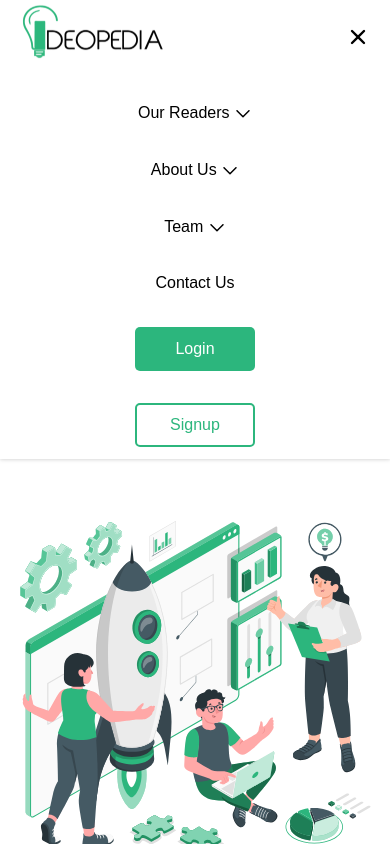
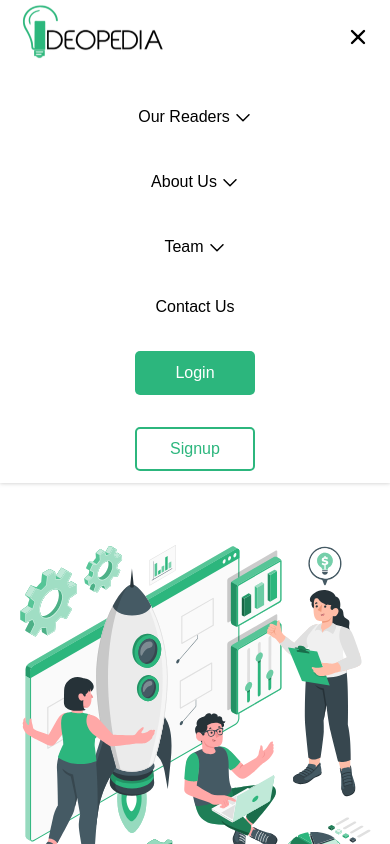
Before and after one commit to ideopedia/client, a Next.js app: page /about in a window 390 px wide. Both pictures are taken after a click on the button 358 px from the left and 32 px from the top of the page. Shown: the top 844 px of the page. Built offline with nearby package versions, Linux system fonts and the light colour scheme.

Commit message:
krishnan16nov

```diff
--- /dev/null
+++ b/components/Bullet.js
@@ -0,0 +1,19 @@
+import React from "react";
+
+function Bullet(props) {
+  return (
+    <div>
+      <svg
+        width={props.widthc}
+        height={props.heightc}
+        viewBox="0 0 8 8"
+        fill="none"
+        xmlns="http://www.w3.org/2000/svg"
+      >
+        <circle cx="4" cy="4" r="4" fill="black" />
+      </svg>
+    </div>
+  );
+}
+
+export default Bullet;
--- a/components/hero.js
+++ b/components/hero.js
@@ -6,6 +6,7 @@ import SliderComponent from "../components/heroslider";
 import { Player, Controls } from "@lottiefiles/react-lottie-player";
 import bpoints from "../public/circle.svg";
 import Navbar from "../components/navbar";
+import Bullet from "./Bullet";
 
 function Hero() {
   return (
@@ -21,7 +22,7 @@ function Hero() {
                   <span className="text-[28px]  text-black font-semibold iii">
                     INFORMING
                     <div className="bulletPoints">
-                      <Image
+                    <Image
                         src={bpoints}
                         width={8}
                         height={8}
--- a/components/navbar.js
+++ b/components/navbar.js
@@ -64,7 +64,7 @@ export default function Navbar() {
               <ul className="items-center justify-center space-y-8 lg:flex md:space-x-6 lg:space-y-0">
                 <li className="text-black flex justify-center">
                   <div class="dropdown">
-                    <button class="dropbtn">Our Readers <Image src={drop} style={{marginTop:"4px"}} /></button>
+                    <button class="dropbtn flex items-center justify-center">Our Readers <div className="mt-2 ml-1"><Image src={drop} /></div></button>
                     <div class="dropdown-content">
                       <Link href="/testimonials#readers">Testimonials</Link>
                     </div>
@@ -72,7 +72,7 @@ export default function Navbar() {
                 </li>
                 <li className="text-black flex justify-center">
                   <div class="dropdown">
-                    <button class="dropbtn">About Us <Image src={drop} style={{marginTop:"4px"}} /></button>
+                    <button class="dropbtn flex items-center justify-center">About Us <div className="mt-2 ml-1"><Image src={drop} /></div></button>
                     <div class="dropdown-content">
                       <Link href="/about#about_hero">What is Ideopedia ?</Link>
                       <Link href="/about#mission">Mission</Link>
@@ -83,7 +83,7 @@ export default function Navbar() {
                 </li>
                 <li className="text-black flex justify-center">
                   <div class="dropdown">
-                    <button class="dropbtn">Team <Image src={drop} style={{marginTop:"4px"}} /></button>
+                    <button class="dropbtn flex items-center justify-center">Team <div className="mt-2 ml-1"><Image src={drop} /></div></button>
                     <div class="dropdown-content">
                       <Link href="/teams#bod">Board of Directors</Link>
                       <Link href="/teams#bod">Founders</Link>
--- a/pages/index.js
+++ b/pages/index.js
@@ -141,8 +141,8 @@ export default function Home() {
         </div>
       </div>
       <div className="Mobileappsection">
-        <div className="container px-6 py-4 mx-auto lg:flex lg:h-128 lg:py-16 ">
-          <div className="flex flex-col items-center w-full lg:flex-row lg:w-1/2">
+        <div className="container px-6 py-4 mx-auto lg:flex lg:h-128 lg:py-16 items-center justify-center ">
+          <div className="flex flex-col items-center w-full lg:flex-row lg:w-[630px] ">
             <Image src={audio} />
           </div>
           <div className="flex items-center justify-center w-full mt-2 lg:h-96 lg:w-1/2">
@@ -158,7 +158,7 @@ export default function Home() {
             </div>
           </div>
         </div>
-        <div className="container px-6 py-4 mx-auto lg:flex lg:h-128 lg:py-16 ">
+        <div className="container px-6 py-4 mx-auto lg:flex lg:h-128 lg:py-16 items-center justify-center">
           <div className="flex flex-col items-center w-full lg:flex-row lg:w-1/2">
             <div className="max-w-lg">
               <h1 className="text-xl lg:text-2xl font-semibold text-green-500 uppercase">
@@ -175,7 +175,7 @@ export default function Home() {
               </div>
             </div>
           </div>
-          <div className="flex items-center justify-center w-full mt-2 lg:h-96 lg:w-1/2">
+          <div className="flex items-center justify-center w-full mt-2 lg:h-96 lg:w-[630px]">
             <Image src={summarry} />
           </div>
         </div>
--- a/styles/globals.css
+++ b/styles/globals.css
@@ -436,7 +436,7 @@
 }
 .getstarted {
   width: 150px;
-  padding: 10px 20px;
+  padding: 10px 18px;
   text-align: center;
   border-radius: 5px;
   background-color: #2cb67d;
```
Also changed, not shown: public/audio.svg, public/summary.svg.
